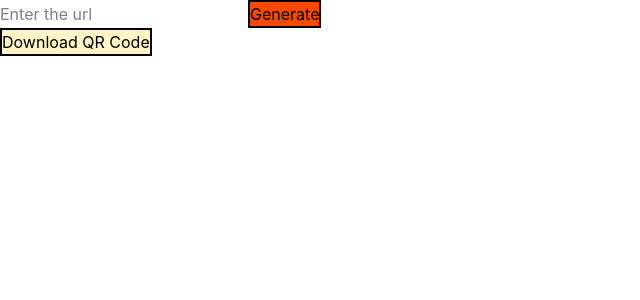
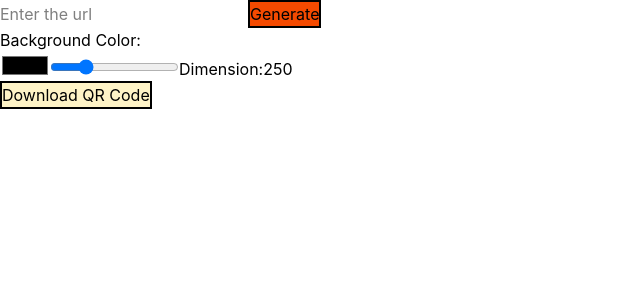
Before and after one commit to shivanshu7919/QR-Code-Generator, a React (Vite) app: page / in a window 1280 px wide. Shown: the top 300 px of the page, without its empty margins (0-640 px from the left). Built offline with nearby package versions, Linux system fonts and the light colour scheme.

Commit message:
QRSettings done

```diff
--- a/src/Components/LogoUpload/LogoUpload.jsx
+++ b/src/Components/LogoUpload/LogoUpload.jsx
@@ -0,0 +1,9 @@
+import React from 'react'
+
+function LogoUpload() {
+  return (
+    <div>LogoUpload</div>
+  )
+}
+
+export default LogoUpload
--- a/src/Components/QRSettings/QRSettings.jsx
+++ b/src/Components/QRSettings/QRSettings.jsx
@@ -0,0 +1,26 @@
+import React,{useContext} from 'react'
+import QRContext from '../../context/QRContext'
+
+function QRSettings() {
+  const {setBgColor,size,setSize}=useContext(QRContext);
+
+  return (
+    <div className='size-bgColor'>
+      <h5>Background Color:</h5>
+      <input
+        type="color"
+        onChange={(e) => setBgColor(e.target.value.substring(1))}
+      />
+      <input
+        type="range"
+        min={200}
+        max={400}
+        value={size}
+        onChange={(e) => { setSize(Number(e.target.value)) }}
+      />
+      <label>Dimension:{size}</label>
+    </div>
+  )
+}
+
+export default QRSettings
--- a/src/main.jsx
+++ b/src/main.jsx
@@ -7,6 +7,7 @@ import QRInput from './Components/QRInput/QRInput.jsx'
 import QRContextProvider from './context/QRContextProvider.jsx'
 import QRPreview from './Components/QRRreview/QRPreview.jsx'
 import DownloadBtn from './Components/DownloadBtn/DownloadBtn.jsx'
+import QRSettings from './Components/QRSettings/QRSettings.jsx'
 
 
 
@@ -20,6 +21,7 @@ createRoot(document.getElementById('root')).render(
 
   <QRContextProvider>
     <QRInput/>
+    <QRSettings/>
     <QRPreview/>
     <DownloadBtn/>
   </QRContextProvider>
```
